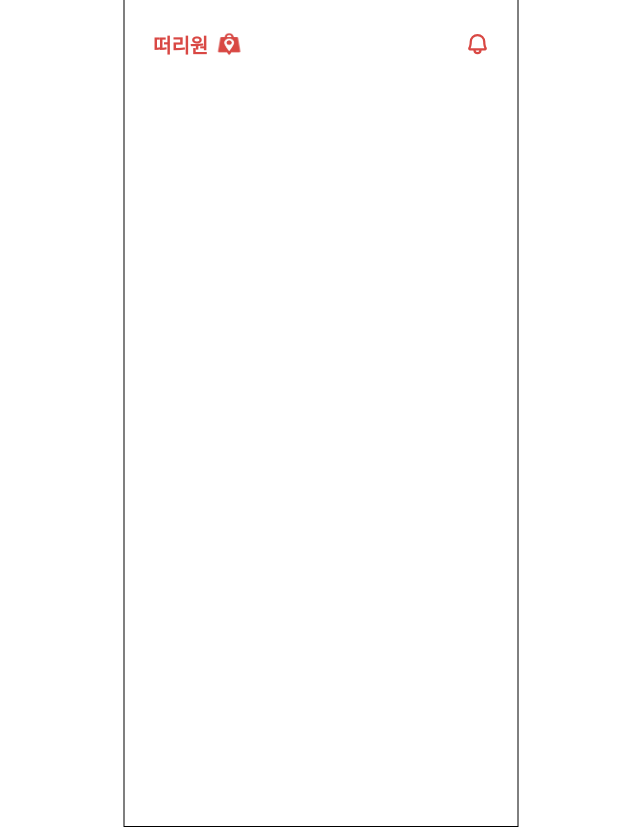
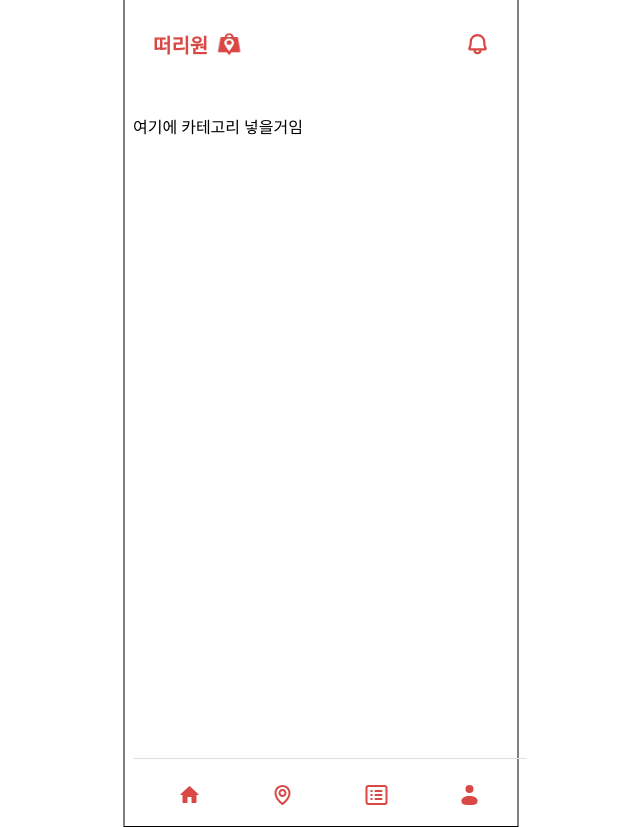
Before and after one commit to yoon630/ThirtyOne_Front, a React (Vite) app in the folder thirtyone_front/: page /userhome in a window 1280 px wide. Shown: the whole page, without its empty margins (319-959 px from the left). Built offline with nearby package versions, Linux system fonts and the light colour scheme.

Commit message:
Navbar update

```diff
--- /dev/null
+++ b/thirtyone_front/src/components/Navbar.jsx
@@ -0,0 +1,44 @@
+import styled from "styled-components";
+import React from "react";
+
+const Container = styled.div`
+  display: flex;
+  border-top: 1px solid #e0e0e0;
+  height: 68px;
+  padding: 10px;
+  position: fixed;
+  bottom: 0;
+  width: 100%;
+  justify-content: center; /* 중앙 정렬 */
+  box-sizing: border-box;
+`;
+const Atag = styled.a`
+  text-decoration: none;
+  text-align: center;
+  padding: 14px 20px;
+  width: 100%;
+`;
+const Icon = styled.img`
+  width: 24px;
+  height: 24px;
+`;
+const Navbar = () => {
+  return (
+    <Container>
+      <Atag>
+        <Icon src="assets/home.svg" />
+      </Atag>
+      <Atag>
+        <Icon src="assets/map.svg" />
+      </Atag>
+      <Atag>
+        <Icon src="assets/list.svg" />
+      </Atag>
+      <Atag>
+        <Icon src="assets/user.svg" />
+      </Atag>
+    </Container>
+  );
+};
+
+export default Navbar;
--- /dev/null
+++ b/thirtyone_front/src/pages/Yoonseon/UserHome.css
@@ -0,0 +1,15 @@
+/* Userhome.css */
+.userhome {
+  display: flex;
+  flex-direction: column;
+}
+
+main {
+  flex: 1; /* Main content가 화면의 대부분을 차지하도록 */
+}
+
+footer {
+  position: fixed;
+  bottom: 0;
+  width: 100%;
+}
--- a/thirtyone_front/src/pages/Yoonseon/UserHome.jsx
+++ b/thirtyone_front/src/pages/Yoonseon/UserHome.jsx
@@ -2,12 +2,20 @@
 import React from "react";
 import styled from "styled-components";
 import Header from "../../components/Header";
+import Navbar from "../../components/Navbar";
+import "./UserHome.css";
 
 const UserHome = () => {
   return (
-    <>
-      <Header />
-    </>
+    <div className="userhome">
+      <header>
+        <Header />
+      </header>
+      <main>여기에 카테고리 넣을거임</main>
+      <footer>
+        <Navbar />
+      </footer>
+    </div>
   );
 };
 
```
